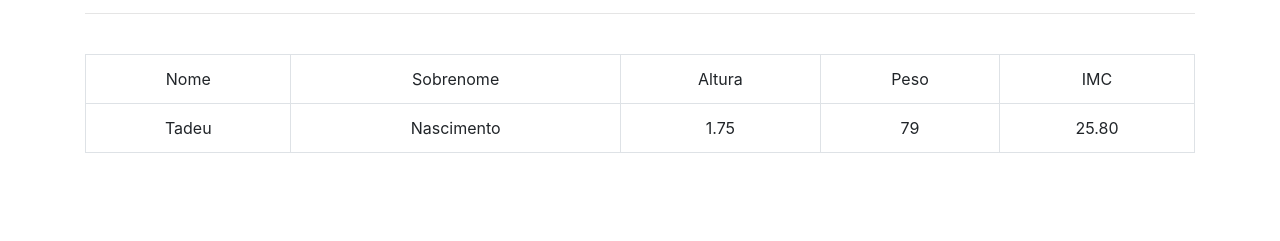
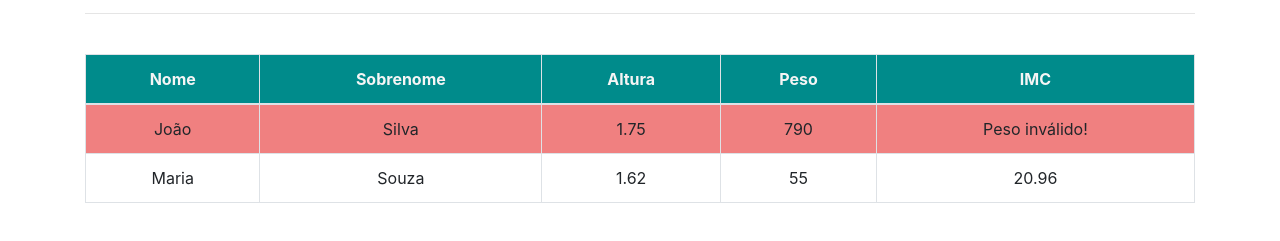
Before and after one commit to TadeunASCIImento/nutricionista-online-javascript, a plain HTML site: page index.html in a window 1280 px wide. Shown: the part 127-368 px from the top of the page. Drawn offline with nearby package versions, Linux system fonts and the light colour scheme.

Commit message:
Melhorando validação dos campos.

```diff
--- a/css/style-home.css
+++ b/css/style-home.css
@@ -11,3 +11,11 @@ header{
   text-align: center;
   margin-top: 40px;
 }
+thead{
+  background-color: darkcyan;
+  color: whitesmoke;
+  font-weight: bold;
+}
+.paciente-invalido{
+  background-color: lightcoral;
+}
--- a/index.html
+++ b/index.html
@@ -22,6 +22,7 @@
     <div class="container">
      <hr>
     <table class="table table-bordered table-hover table-pacientes">
+      <thead>
       <tr>
         <th>Nome</th>
         <th>Sobrenome</th>
@@ -29,14 +30,20 @@
         <th>Peso</th>
         <th>IMC</th>
       </tr>
-      <thead>
       </thead>
     <tbody class="pacientes">
       <tr class="paciente">
-        <td class="nome">Tadeu</td>
-        <td class="sobrenome">Nascimento</td>
+        <td class="nome">João</td>
+        <td class="sobrenome">Silva</td>
         <td class="altura">1.75</td>
-        <td class="peso">79</td>
+        <td class="peso">790</td>
+        <td class="indice"></td>
+      </tr>
+      <tr class="paciente">
+        <td class="nome">Maria</td>
+        <td class="sobrenome">Souza</td>
+        <td class="altura">1.62</td>
+        <td class="peso">55</td>
         <td class="indice"></td>
       </tr>
     </tbody>
--- a/js/principal.js
+++ b/js/principal.js
@@ -5,7 +5,10 @@ let subtitulo = document.querySelector(".subtitulo");
 subtitulo.textContent = "Pacientes";
 
 
-let paciente = document.querySelector(".paciente");
+let pacientes = document.querySelectorAll(".paciente");
+
+pacientes.forEach(paciente=>{
+
     let peso = paciente.querySelector(".peso").textContent;
     let altura = paciente.querySelector(".altura").textContent;
     let indice = paciente.querySelector(".indice");
@@ -13,18 +16,22 @@ let indice = paciente.querySelector(".indice");
     let pesoEhValido = true;
     let alturaEhValida = true;
 
-
     if(peso < 0 || peso > 500){
         pesoEhValido = false;
         indice.textContent = "Peso inválido!";
+        paciente.classList.add("paciente-invalido");
+
     }
 
     if( altura < 0 |! altura > 3){
         alturaEhValida = false;
         indice.textContent = "Altura inválida!";
+        paciente.classList.add("paciente-invalido");
     }
 
     if(pesoEhValido && alturaEhValida){
         let imc = peso/(Math.pow(altura,2));
         indice.textContent = imc.toFixed(2);
     }
+
+});
```
Lines whose indentation alone changed are shown as unchanged.
